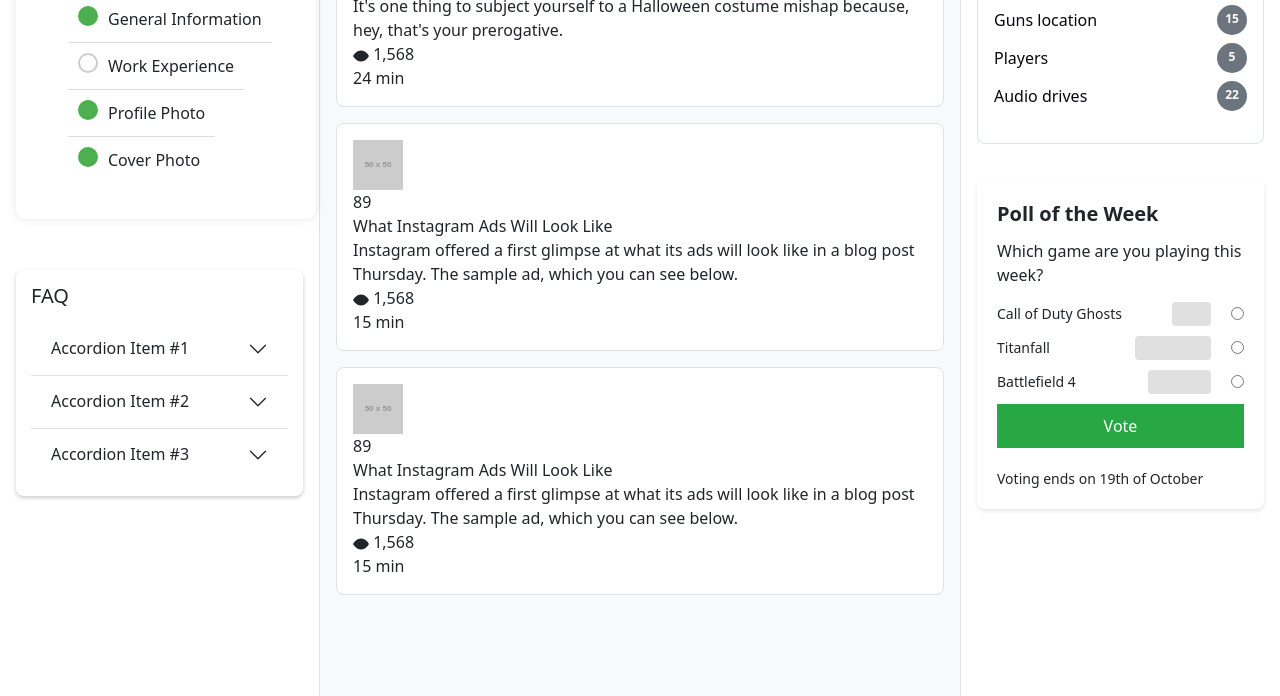
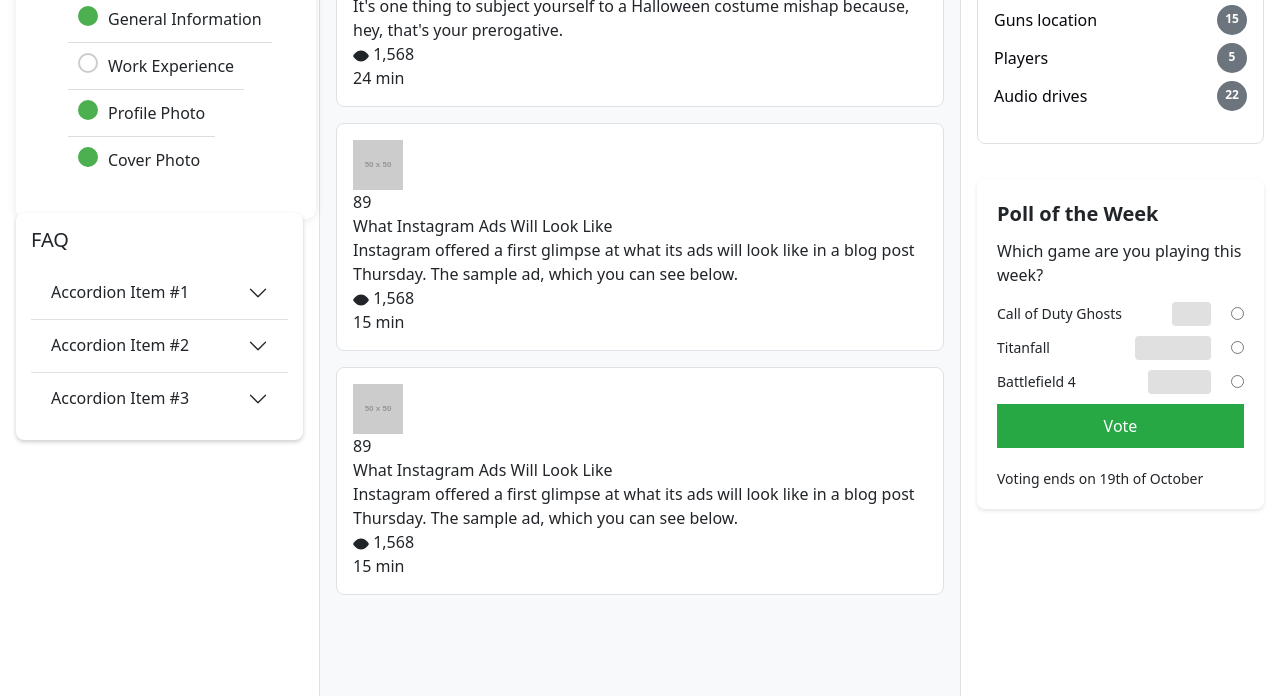
Before and after one commit to rathitani17/ForumTeamB, a plain HTML site: page TeamB/Index.html in a window 1280 px wide. Shown: the part 623-1319 px from the top of the page. Drawn offline with nearby package versions, Linux system fonts and the light colour scheme; placeholder pictures from the web are drawn by us; a script that the page names is missing.

Commit message:
Update Index.html

```diff
--- a/TeamB/Index.html
+++ b/TeamB/Index.html
@@ -112,6 +112,7 @@
       border-radius: 8px;
       box-shadow: 0 2px 4px rgba(0, 0, 0, 0.2);
       margin-bottom: 20px;
+      margin-top: -3.5rem;
     }
 
     .faq-title {
```
